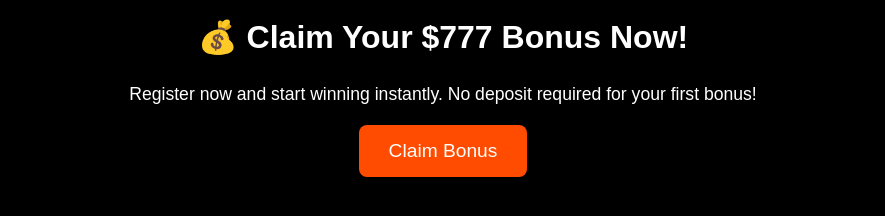
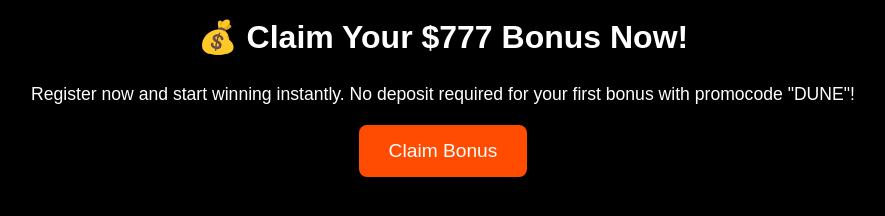
Before and after one commit to dunexi/dunexi, a plain HTML site: page index.html in a window 1280 px wide. Shown: the part 460-676 px from the top of the page, without its empty margins (197-1082 px from the left). Drawn offline with Linux system fonts and the light colour scheme.

Commit message:
Update index.html

```diff
--- a/index.html
+++ b/index.html
@@ -68,7 +68,7 @@
     <img src="https://i.ibb.co/7xGMm4NL/Create-a-high-quality-advertising-banner-for-an-online-gambling-c-6d876acb-e0f6-46da-9f6f-c6f368969f.png" alt="Claim Bonus">
   </a>
   <h1>💰 Claim Your $777 Bonus Now!</h1>
-  <p>Register now and start winning instantly. No deposit required for your first bonus!</p>
+  <p>Register now and start winning instantly. No deposit required for your first bonus with promocode "DUNE"!</p>
   <a class="button" href="https://dunexi.com/?promo=DUNE" target="_blank">Claim Bonus</a>
 </body>
 </html>
```
